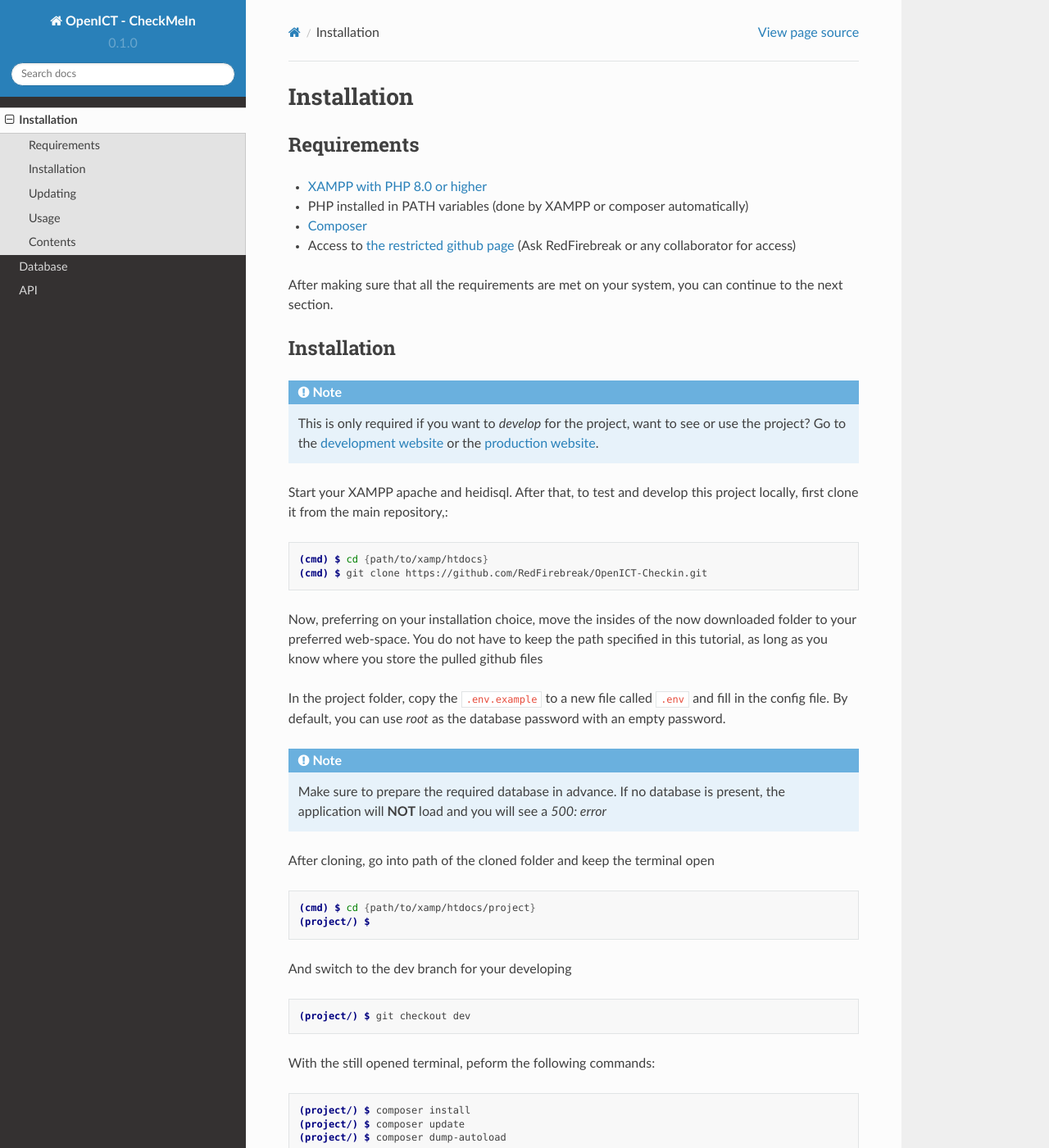
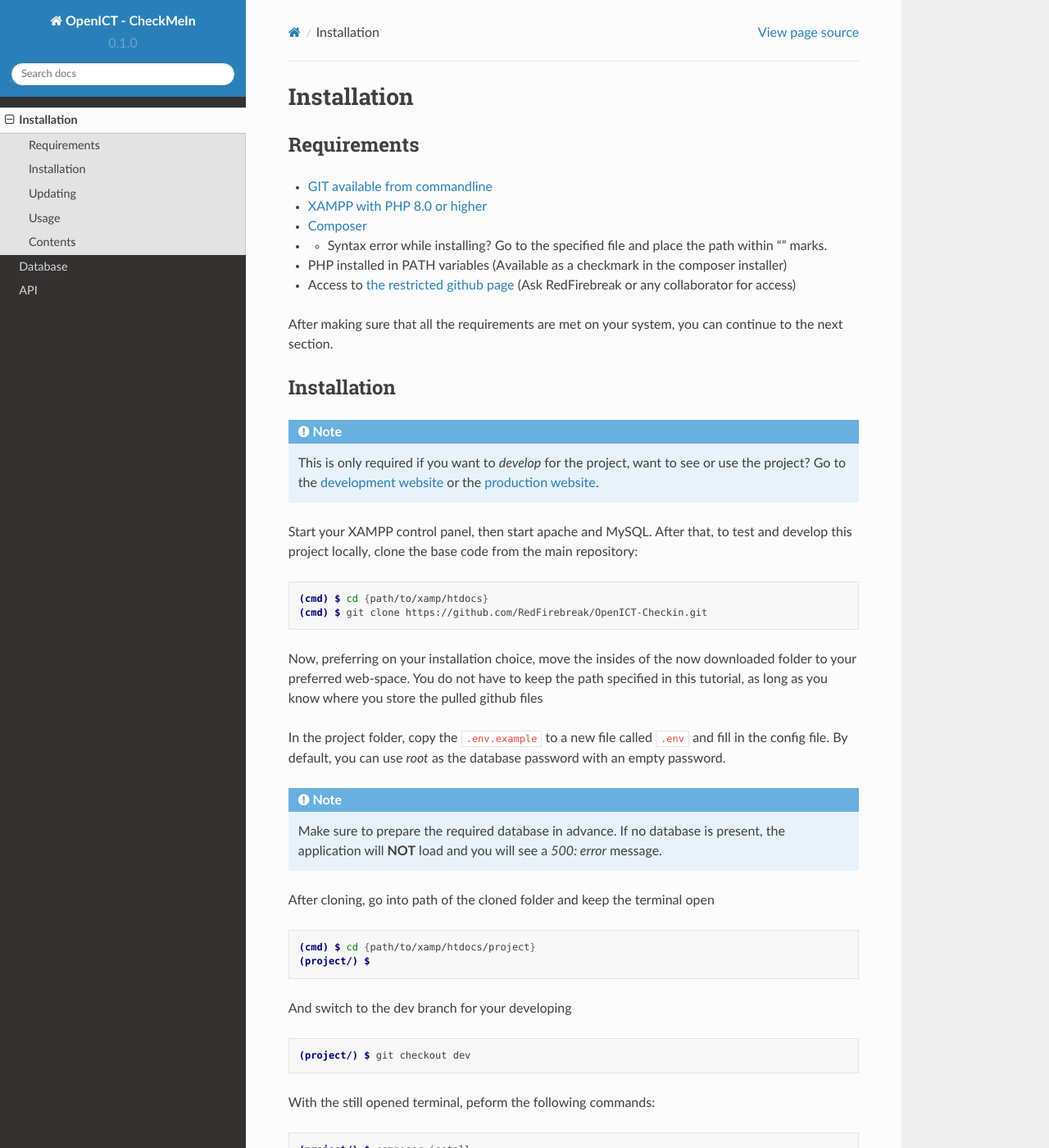
Before and after one commit to OpenICT-Hanze/OpenICT-Checkin-Docs, a Sphinx documentation site: the page built from docs/source/installation.rst, in a window 1280 px wide and 1400 px high. Shown: the whole window at 82% size. Built offline with Sphinx 7.4.7 and the Read the Docs theme 2.0.0, drawn with Linux system fonts in a browser that asks for light colours; pages that are not in the unit, such as notebooks, are missing from menus; some of the changed text lies outside the part shown.

Commit message:
Install updates according to an ACTUAL install

```diff
--- a/docs/source/installation.rst
+++ b/docs/source/installation.rst
@@ -5,9 +5,11 @@
 Requirements
 ------------
 
+- `GIT available from commandline <https://git-scm.com/>`_
 - `XAMPP with PHP 8.0 or higher <https://www.apachefriends.org/index.html>`_
-- PHP installed in PATH variables (done by XAMPP or composer automatically)
 - `Composer <https://getcomposer.org/>`_
+- - Syntax error while installing? Go to the specified file and place the path within "" marks.
+- PHP installed in PATH variables (Available as a checkmark in the composer installer)
 - Access to `the restricted github page <https://github.com/RedFirebreak/OpenICT-Checkin>`_ (Ask RedFirebreak or any collaborator for access)
 
 After making sure that all the requirements are met on your system, you can continue to the next section.
@@ -20,7 +22,7 @@
 
    This is only required if you want to `develop` for the project, want to see or use the project? Go to the `development website`_ or the `production website`_.
 
-Start your XAMPP apache and heidisql. After that, to test and develop this project locally, first clone it from the main repository,:
+Start your XAMPP control panel, then start apache and MySQL. After that, to test and develop this project locally, clone the base code from the main repository:
 
 .. code-block:: console
 
@@ -33,7 +35,7 @@
 
 .. note::
 
-   Make sure to prepare the required database in advance. If no database is present, the application will **NOT** load and you will see a `500: error`
+   Make sure to prepare the required database in advance. If no database is present, the application will **NOT** load and you will see a `500: error` message.
 
 After cloning, go into path of the cloned folder and keep the terminal open
 
@@ -54,20 +56,19 @@
 
    (project/) $ composer install
    (project/) $ composer update
-   (project/) $ composer dump-autoload
 
    (project/) $ php artisan key:generate
 
 This will install all the required filed, make sure they are updated and set them up for auto-loading. After this, you will generate your own security key for the application.
 
-Technically, you should now see the project as below!
+Technically, you should now see the project as below! `You can also click this link to go to the localhost page. <http://localhost/OpenICT-Checkin/public/>`_
 
 .. image:: frontpage.png
    :align: center
 
 .. note::
 
-   Make sure to prepare the required database in advance. If no database is present, the application will **NOT** load and you will see a `500: error` page instead of the image above.
+   Error 500 page instead of the project? Or a different error? Make sure to restart the apache server and run `composer update` again to make sure the application can gather all the packages. Otherwise, google the error given for a quick fix, or call for your team! :)
 
 .. _updating:
 Updating
```
